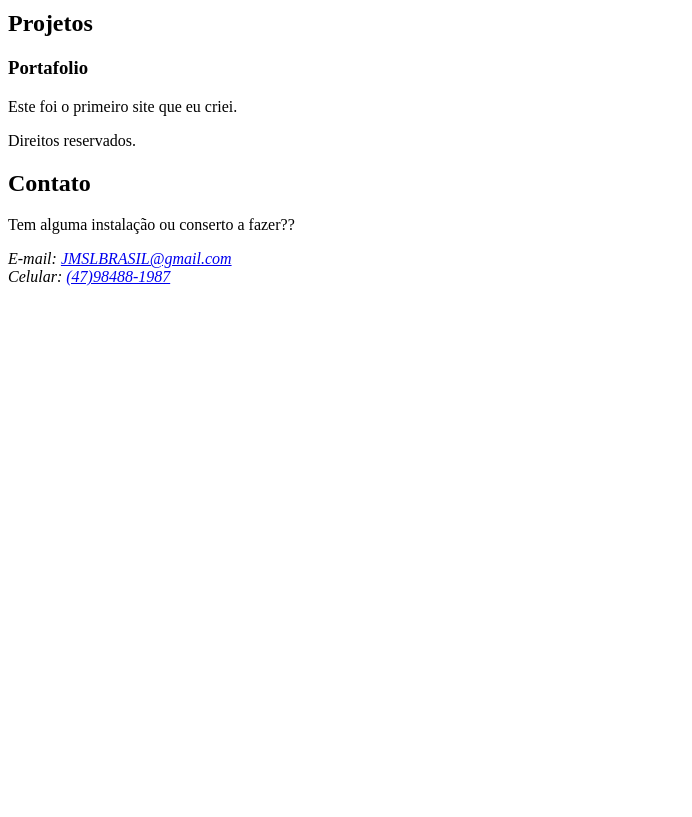
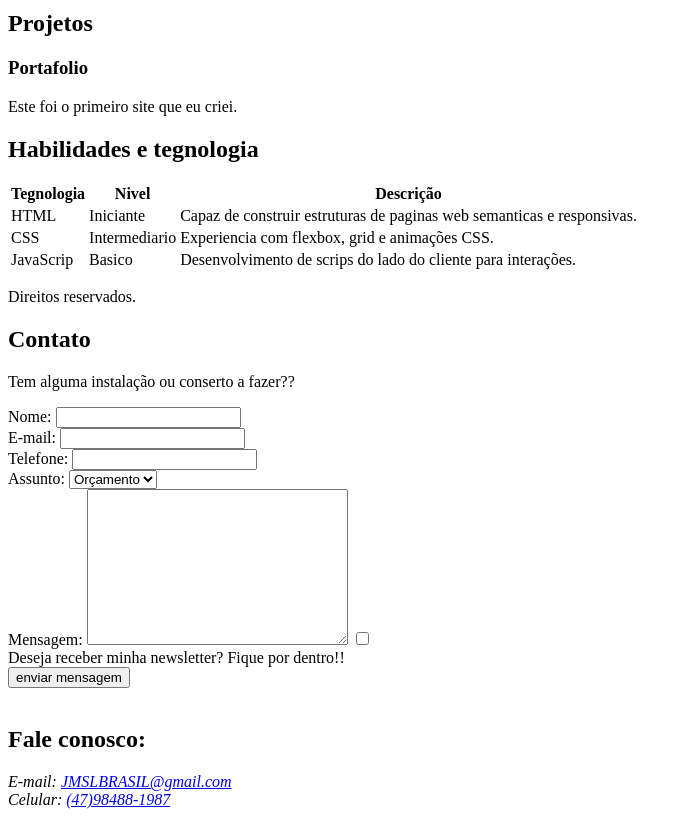
Before and after one commit to Macundu/FrontEnd, a plain HTML site: page index.html in a window 1280 px wide. Shown: the part 680-1497 px from the top of the page, without its empty margins (0-692 px from the left). Before the commit the page ends 974 px from the top, so only its background shows below. Drawn offline with Linux system fonts and the light colour scheme.

Commit message:
Adição de formulário e tabela no site

```diff
--- a/index.html
+++ b/index.html
@@ -7,9 +7,16 @@
     <title>Document</title>
 </head>
 
+<!--<li>       CBut5164       </li>-->
+<!--<li>       CBut5164       </li>-->
+<!--<li>       CBut5164       </li>-->
+<!--<li>       CBut5164       </li>-->
+<!--<li>       CBut5164       </li>-->
+<!--<li>       CBut5164       </li>-->
+
 <body>
     <header>
-        <h1>Juan</h1>
+        <h1>Juan Silva</h1>
         <nav><!--Seção de navegação do site.-->
             <ul><!--Lista não ordenada para links do nosso menu.-->
                 <li><a href="#sobre">Sobre mim</a></li>
@@ -30,7 +37,8 @@
 
 
         <article>
-            <p>Eu sou o Juan, sou mecanico de refrigeração más estou com vontade de me formar como desenvolvedor web!!</p>
+            <p>Eu sou o Juan, sou mecanico de refrigeração más estou com vontade de me formar como desenvolvedor web!!
+            </p>
         </article>
 
         <aside>
@@ -52,6 +60,43 @@
 
     </Section>
 
+    <section id="habilidades">
+        <h2>Habilidades e tegnologia</h2>
+        <table>
+
+            <thead>
+                <tr>
+                    <th>Tegnologia</th>
+                    <th>Nivel</th>
+                    <th>Descrição</th>
+                </tr>
+            </thead>
+
+            <tbody>
+
+                <tr>
+                    <td>HTML</td>
+                    <td>Iniciante</td>
+                    <td>Capaz de construir estruturas de paginas web semanticas e responsivas.</td>
+                </tr>
+
+                <tr>
+                    <td>CSS</td>
+                    <td>Intermediario</td>
+                    <td>Experiencia com flexbox, grid e animações CSS.</td>
+                </tr>
+
+                <tr>
+                    <td>JavaScrip</td>
+                    <td>Basico</td>
+                    <td>Desenvolvimento de scrips do lado do cliente para interações.</td>
+                </tr>
+
+            </tbody>
+
+        </table>
+    </section>
+
     <footer>
         <p>Direitos reservados.</p>
     </footer>
@@ -60,6 +105,38 @@
         <h2>Contato</h2>
         <p>Tem alguma instalação ou conserto a fazer??</p>
 
+        <form action="">
+            <label for="nome">Nome: </label>
+            <input type="text" id="nome" name="nome" required> </br>
+
+            <label for="email">E-mail: </label>
+            <input type="text" id="email" name="email" required> </br>
+
+            <label for="telefone">Telefone: </label>
+            <input type="tel" id="telefone" name="telefone"> </br>
+
+            <label for="assunto">Assunto: </label>
+            <select name="assunto" id="assunto">
+                <option value="orçamento">Orçamento</option>
+                <option value="duvida">Duvida</option>
+                <option value="outro">Outro</option>
+            </select></br>
+
+            <label for="mensagem">Mensagem: </label>
+            <textarea name="mensagem" id="mensagem" cols="30" rows="10" required></textarea>
+
+            <input type="checkbox" id="inscricao" name="inscricao"></br>
+            <label for="inscricao">Deseja receber minha newsletter? Fique por dentro!!</label>
+
+        </br>
+
+        <input type="submit" value="enviar mensagem">
+
+        </form>
+    </section> </br>
+
+    <section>
+        <h2>Fale conosco:</h2>
         <address>
             E-mail: <a href="mailto:JMSLBRASIL@gmail.com">JMSLBRASIL@gmail.com</a> <br>
             Celular: <a href="Tel:+5547984881987">(47)98488-1987</a>
```
